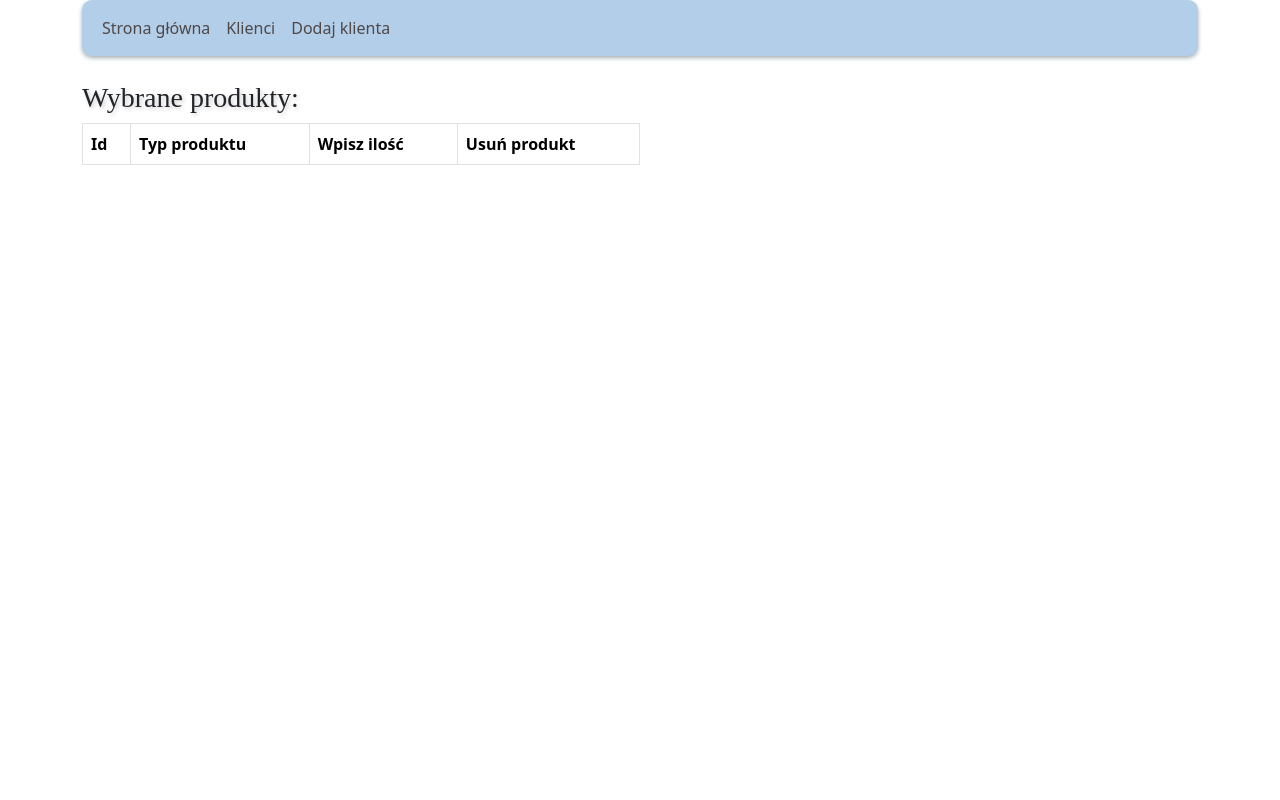
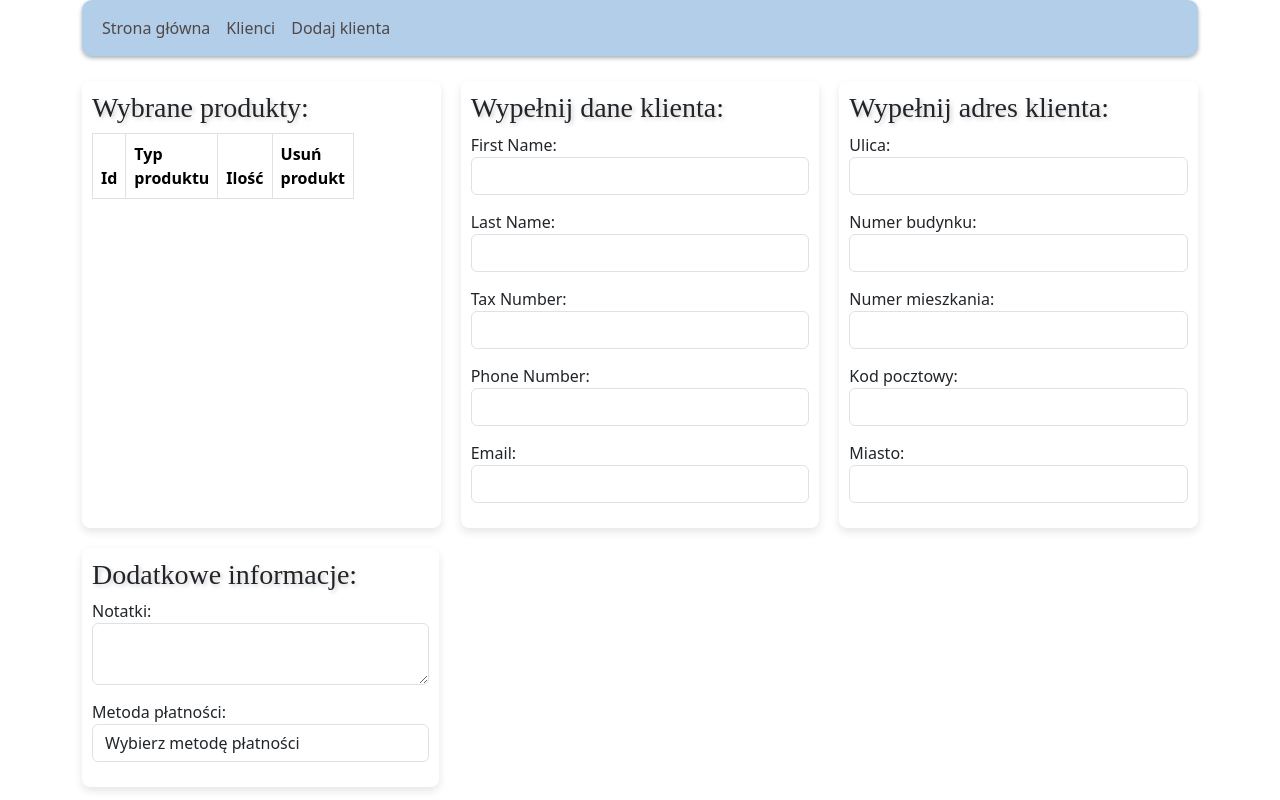
Before and after one commit to sebastianpgab/BusinessBuddyFront, an Angular app: page /purchase/order-config in a window 1280 px wide. Built offline with nearby package versions, Linux system fonts and the light colour scheme.

Commit message:
Add new form sections and layout optimization

```diff
--- a/src/app/purchase/order-configuration/order-configuration.component.html
+++ b/src/app/purchase/order-configuration/order-configuration.component.html
@@ -1,11 +1,12 @@
-<h3>Wybrane produkty:</h3>
-<div >
+<div class="purchase">
+<div class="choosen-prodcuts">
+  <h3>Wybrane produkty:</h3>
   <table class="table-container table table-striped table-bordered">
     <thead>
       <tr>
         <th>Id</th>
         <th>Typ produktu</th>
-        <th>Wpisz ilość</th>
+        <th>Ilość</th>
         <th>Usuń produkt</th>
       </tr>
     </thead>
@@ -13,9 +14,87 @@
       <tr *ngFor="let selectedProduct of purchaseService.orderProducts">
         <th>{{selectedProduct.id}}</th>
         <th>{{selectedProduct.product.productType}}</th>
-        <th>{{selectedProduct.quantity}}</th>
+        <th><input [(ngModel)]="selectedProduct.quantity"></th>
         <th (click)="purchaseService.deleteProductFromOrder(selectedProduct.product.id)"><p class="clickable-item">Usuń</p></th>
       </tr>
     </tbody>
   </table>
 </div>
+
+<div>
+  <h3>Wypełnij dane klienta:</h3>
+  <form>
+    <div class="form-group">
+      <label for="firstName">First Name:</label>
+      <input type="text" id="firstName" class="form-control" name="firstName" ngModel required>
+    </div>
+    <div class="form-group">
+      <label for="lastName">Last Name:</label>
+      <input type="text" id="lastName" class="form-control" name="lastName" ngModel required>
+    </div>
+    <div class="form-group">
+      <label for="taxNumber">Tax Number:</label>
+      <input type="number" id="taxNumber" class="form-control" name="taxNumber" ngModel>
+    </div>
+    <div class="form-group">
+      <label for="phoneNumber">Phone Number:</label>
+      <input type="text" id="phoneNumber" class="form-control" name="phoneNumber" ngModel required>
+    </div>
+    <div class="form-group">
+      <label for="email">Email:</label>
+      <input type="email" id="email" class="form-control" name="email" ngModel required>
+    </div>
+  </form>
+</div>
+
+<div>
+  <h3>Wypełnij adres klienta:</h3>
+  <form>
+    <div class="form-group">
+      <label for="street">Ulica:</label>
+      <input type="text" id="street" class="form-control" name="street" ngModel required>
+    </div>
+
+    <div class="form-group">
+      <label for="buildingNumber">Numer budynku:</label>
+      <input type="text" id="buildingNumber" class="form-control" name="buildingNumber" ngModel>
+    </div>
+
+    <div class="form-group">
+      <label for="apartmentNumber">Numer mieszkania:</label>
+      <input type="text" id="apartmentNumber" class="form-control" name="apartmentNumber" ngModel>
+    </div>
+
+    <div class="form-group">
+      <label for="postalCode">Kod pocztowy:</label>
+      <input type="text" id="postalCode" class="form-control" name="postalCode" ngModel required pattern="\d{2}-\d{3}">
+    </div>
+
+    <div class="form-group">
+      <label for="city">Miasto:</label>
+      <input type="text" id="city" class="form-control" name="city" ngModel required>
+    </div>
+  </form>
+</div>
+
+<div class="additional-info">
+  <h3>Dodatkowe informacje:</h3>
+  <form>
+    <div class="form-group">
+      <label for="notes">Notatki:</label>
+      <textarea id="notes" class="form-control" name="notes" ngModel></textarea>
+    </div>
+
+    <div class="form-group">
+      <label for="paymentMethod">Metoda płatności:</label>
+      <select id="paymentMethod" class="form-control" name="paymentMethod" ngModel>
+        <option value="">Wybierz metodę płatności</option>
+        <option value="cash">Gotówka</option>
+        <option value="card">Karta</option>
+        <option value="bankTransfer">Przelew bankowy</option>
+      </select>
+    </div>
+    </form>
+</div>
+
+</div>
--- a/src/app/purchase/purchase.module.ts
+++ b/src/app/purchase/purchase.module.ts
@@ -3,6 +3,7 @@ import { CommonModule } from '@angular/common';
 import { RouterModule, Routes } from '@angular/router';
 import { ChooseProductsComponent } from './choose-products/choose-products.component';
 import { OrderConfigurationComponent } from './order-configuration/order-configuration.component';
+import { FormsModule } from '@angular/forms';
 
 const routes: Routes = [
   { path: 'purchase/choose-products', component: ChooseProductsComponent},
@@ -13,6 +14,7 @@ const routes: Routes = [
   declarations: [ChooseProductsComponent, OrderConfigurationComponent],
   imports: [
     CommonModule,
+    FormsModule,
     RouterModule.forChild(routes)
   ]
 })
--- a/src/app/purchase/purchase.service.ts
+++ b/src/app/purchase/purchase.service.ts
@@ -3,6 +3,7 @@ import { FormControl } from '@angular/forms';
 import { Product } from '../product/model';
 import { MessageService } from '../message.service';
 import { OrderProduct } from '../order/order-products/model';
+import { Customer } from '../customer/model';
 
 @Injectable({
   providedIn: 'root'
@@ -12,6 +13,7 @@ export class PurchaseService {
   searchControl = new FormControl();
   selectedProducts: Array<Product> = [];
   orderProducts: Array<OrderProduct> = [];
+  customer: Customer | null = null;
 
 
   constructor(private messageService: MessageService) { }
@@ -32,4 +34,12 @@ export class PurchaseService {
   deleteProductFromOrder(productId: number) {
     this.orderProducts = this.orderProducts.filter(orderProduct => orderProduct.productId !== productId);
   }
+
+  addCustomerToOrder(customer: Customer){
+
+
+
+  }
+
+
 }
--- a/src/styles.scss
+++ b/src/styles.scss
@@ -94,3 +94,45 @@ h3 {
 .table-container{
   width: 50% !important;
 }
+
+//purchase
+.purchase {
+  display: flex;
+  flex-wrap: wrap;
+  gap: 20px;
+  justify-content: center;
+}
+
+.purchase > div {
+  flex: 1 1 24%; /* Dzieci zajmą co najmniej 30% szerokości kontenera, ale mogą się rozszerzać */
+  min-width: 300px; /* Zapewnia, że dzieci nie będą mniejsze niż 300px */
+  box-shadow: 0 4px 8px rgba(0,0,0,0.1); /* Opcjonalnie, dodaje delikatny cień dla lepszego wyróżnienia */
+  padding: 10px; /* Dodaje wewnętrzną przestrzeń dookoła zawartości każdego diva */
+  border-radius: 8px; /* Zaokrąglenie rogów dla estetyki */
+  background-color: #fff; /* Ustawia białe tło dla każdego diva */
+}
+
+.table-container {
+  overflow-x: auto; /* Zapewnia przewijanie dla tabel, jeśli są zbyt szerokie */
+}
+
+.form-group {
+  margin-bottom: 15px; /* Dodaje odstęp na dole każdej grupy formularza */
+}
+
+.form-control {
+  width: 100%; /* Zapewnia, że elementy formularza zajmują pełną szerokość swojego kontenera */
+  padding: 8px; /* Dodaje wewnętrzną przestrzeń */
+  border: 1px solid #ccc; /* Dodaje obramówkę */
+  border-radius: 4px; /* Zaokrągla rogi */
+}
+
+.additional-info {
+  flex: 1; /* Umożliwia elementowi wypełnianie dostępnej przestrzeni, ale z ograniczeniami poniżej */
+  max-width: 32%; /* Ogranicza maksymalną szerokość do 600px */
+  margin-right: auto; /* Odstęp tylko po prawej stronie, co spowoduje, że element przylegnie do lewej krawędzi */
+}
+.choosen-prodcuts {
+  max-width: 52; /* Ogranicza maksymalną szerokość do 600px */
+  margin-right: auto; /* Odstęp tylko po prawej stronie, co spowoduje, że element przylegnie do lewej krawędzi */
+}
```
